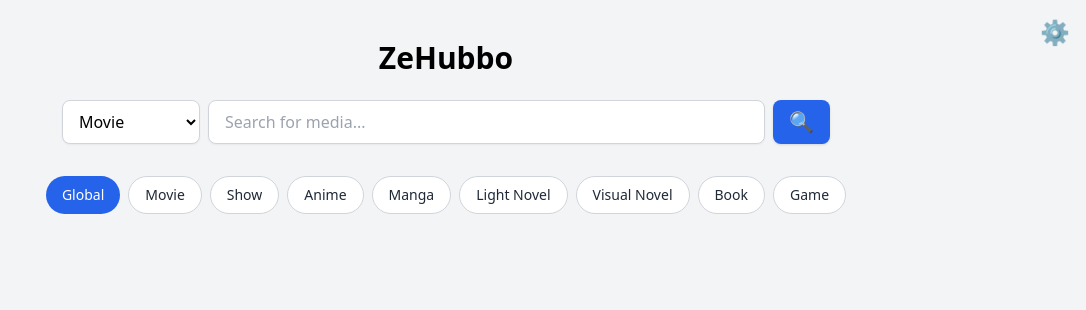
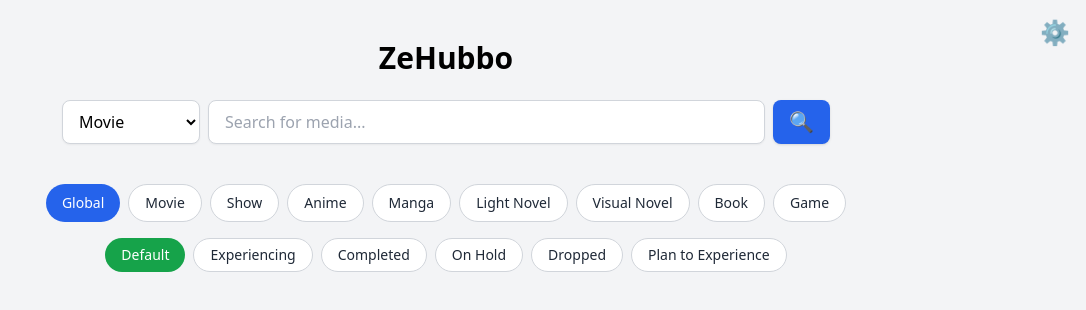
Before and after one commit to WoozyWoozy1/ZeHubbo, a React (Vite) app in the folder frontend/zehubbo/: page / in a window 1280 px wide. Shown: the top 310 px of the page, without its empty margins (194-1280 px from the left). Built offline with nearby package versions, Linux system fonts and the light colour scheme.

Commit message:
Added subheadings/status

```diff
--- a/frontend/zehubbo/src/App.tsx
+++ b/frontend/zehubbo/src/App.tsx
@@ -5,8 +5,10 @@ import SettingsModal from './components/settings/settingsModal';
 import SettingsButton from './components/settings/settingsButton';
 import use_saved_entries from './hooks/use_saved_entries';
 import { search_media } from './api/search_media';
-import type { MediaItem } from './types';
+import type { MediaItem, SavedEntry } from './types';
 import CategoryTabs from './components/library/categoryTabs';
+import StatusTabs from './components/library/statusTabs';
+import MediaCard from './components/media/mediaCard';
 
 export default function App() {
   const [query, setQuery] = useState('');
@@ -16,6 +18,7 @@ export default function App() {
   const [showResults, setShowResults] = useState(false);
   const [showSettings, setShowSettings] = useState(false);
   const [activeCategory, setActiveCategory] = useState('global');
+  const [activeStatus, setActiveStatus] = useState('default');
 
   const { saved_entries } = use_saved_entries();
   const searchAreaRef = useRef<HTMLDivElement>(null);
@@ -58,6 +61,37 @@ export default function App() {
     return () => document.removeEventListener('mousedown', handleClickOutside);
   }, []);
 
+  const getStatusOptions = (category: string): string[] => {
+    const defaults: Record<
+      'movie' | 'show' | 'anime' | 'manga' | 'light novel' | 'visual novel' | 'book' | 'game' | 'global',
+      string[]
+    > = {
+      movie: ['Watching', 'Completed', 'On Hold', 'Dropped', 'Plan to Watch'],
+      show: ['Watching', 'Completed', 'On Hold', 'Dropped', 'Plan to Watch'],
+      anime: ['Watching', 'Completed', 'On Hold', 'Dropped', 'Plan to Watch'],
+      manga: ['Reading', 'Completed', 'On Hold', 'Dropped', 'Plan to Read'],
+      'light novel': ['Reading', 'Completed', 'On Hold', 'Dropped', 'Plan to Read'],
+      'visual novel': ['Reading', 'Completed', 'On Hold', 'Dropped', 'Plan to Read'],
+      book: ['Reading', 'Completed', 'On Hold', 'Dropped', 'Plan to Read'],
+      game: ['Playing', 'Completed', 'On Hold', 'Dropped', 'Plan to Play'],
+      global: ['Experiencing', 'Completed', 'On Hold', 'Dropped', 'Plan to Experience'],
+    };
+
+  if (category in defaults) {
+    return ['Default', ...defaults[category as keyof typeof defaults]];
+  }
+
+  return ['Default', ...defaults['global']];
+};
+
+
+  const filteredEntries = saved_entries.filter((entry: SavedEntry) => {
+    const categoryMatch =
+      activeCategory === 'global' || entry.media_type.toLowerCase() === activeCategory;
+    const statusMatch = entry.userStatus.toLowerCase() === activeStatus;
+    return categoryMatch && statusMatch;
+  });
+
   return (
     <div className="min-h-screen bg-gray-100 flex flex-col items-center justify-start p-10 relative">
       <h1 className="text-3xl font-bold mb-6">ZeHubbo</h1>
@@ -76,9 +110,22 @@ export default function App() {
         )}
       </div>
 
-      <div className="mt-8 w-full max-w-4xl">
-        <CategoryTabs selected={activeCategory} onSelect={setActiveCategory} />
-        {/* status tabs and filtered results will go here next */}
+      <div className="mt-10 w-full max-w-4xl">
+        <CategoryTabs selected={activeCategory} onSelect={(category) => {
+          setActiveCategory(category);
+          const firstStatus = getStatusOptions(category)[0].toLowerCase();
+          setActiveStatus(firstStatus);
+        }} />
+        <StatusTabs
+          selected={activeStatus}
+          onSelect={setActiveStatus}
+          options={getStatusOptions(activeCategory)}
+        />
+        <div className="grid grid-cols-1 sm:grid-cols-2 md:grid-cols-3 gap-4">
+          {filteredEntries.map((item, index) => (
+            <MediaCard key={index} item={item} />
+          ))}
+        </div>
       </div>
 
       {error && <p className="text-red-500 mt-4">{error}</p>}
--- /dev/null
+++ b/frontend/zehubbo/src/components/library/statusTabs.tsx
@@ -0,0 +1,29 @@
+type StatusTabsProps = {
+  selected: string;
+  onSelect: (status: string) => void;
+  options: string[];
+};
+
+export default function StatusTabs({ selected, onSelect, options }: StatusTabsProps) {
+  return (
+    <div className="flex flex-wrap gap-2 justify-center mb-6">
+      {options.map((label) => {
+        const key = label.toLowerCase();
+        return (
+          <button
+            key={key}
+            onClick={() => onSelect(key)}
+            className={`px-4 py-1.5 rounded-full text-sm font-medium transition
+              ${
+                selected === key
+                  ? 'bg-green-600 text-white'
+                  : 'bg-white text-gray-800 border border-gray-300 hover:bg-gray-100'
+              }`}
+          >
+            {label}
+          </button>
+        );
+      })}
+    </div>
+  );
+}
--- /dev/null
+++ b/frontend/zehubbo/src/components/library/userEntryCard.tsx
@@ -0,0 +1,27 @@
+import type { SavedEntry } from '../../types';
+
+type UserEntryCardProps = {
+  entry: SavedEntry;
+};
+
+export default function UserEntryCard({ entry }: UserEntryCardProps) {
+  return (
+    <div className="relative w-full aspect-[2/3] overflow-hidden rounded-xl shadow-md bg-gray-200">
+      {entry.image_url ? (
+        <img
+          src={entry.image_url}
+          alt={entry.title}
+          className="w-full h-full object-cover"
+        />
+      ) : (
+        <div className="w-full h-full flex items-center justify-center text-gray-500 text-sm">
+          No image
+        </div>
+      )}
+
+      <div className="absolute bottom-0 left-0 w-full bg-gradient-to-t from-black/80 to-transparent px-3 py-2">
+        <p className="text-white text-sm font-semibold truncate">{entry.title}</p>
+      </div>
+    </div>
+  );
+}
```
